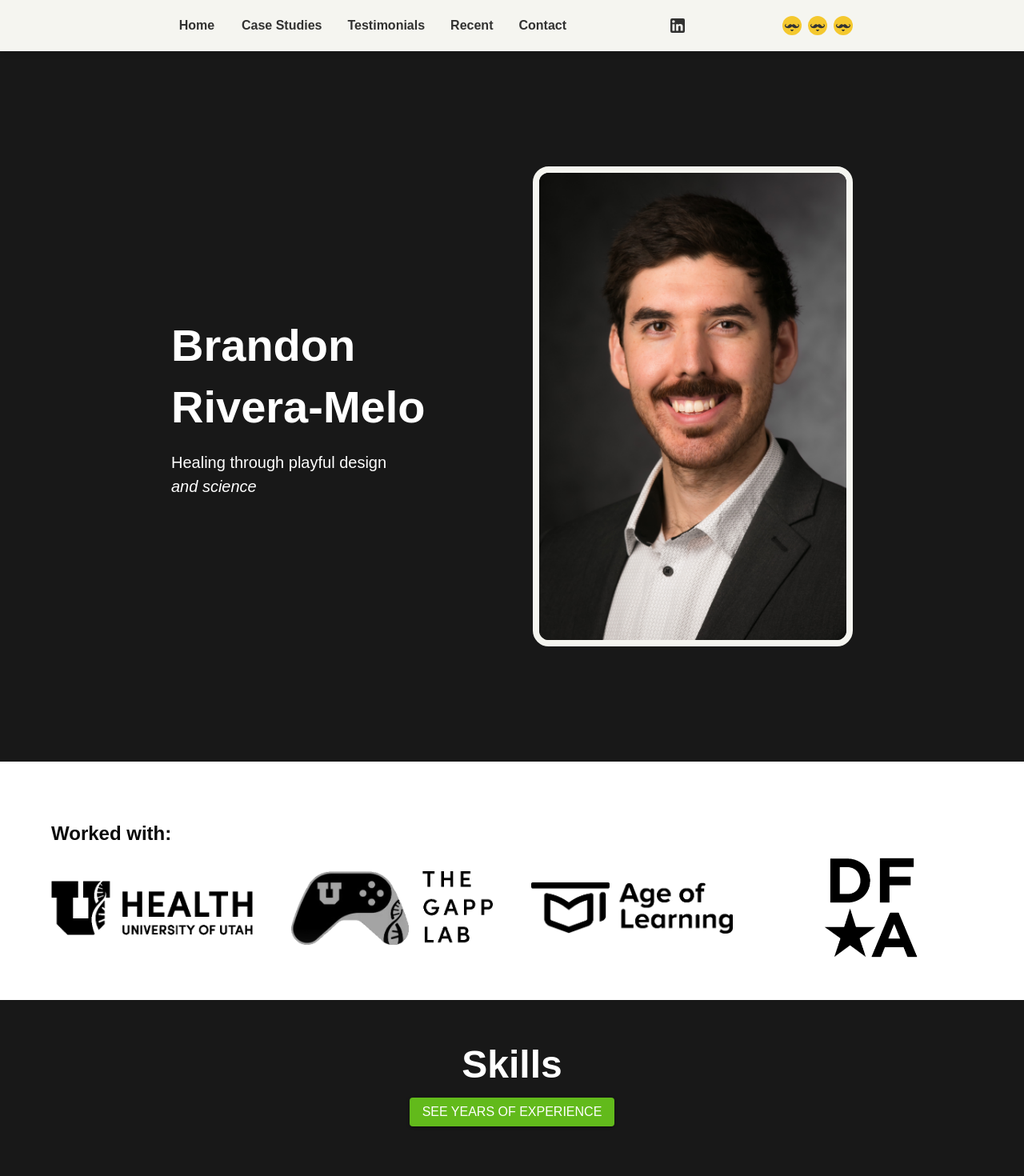
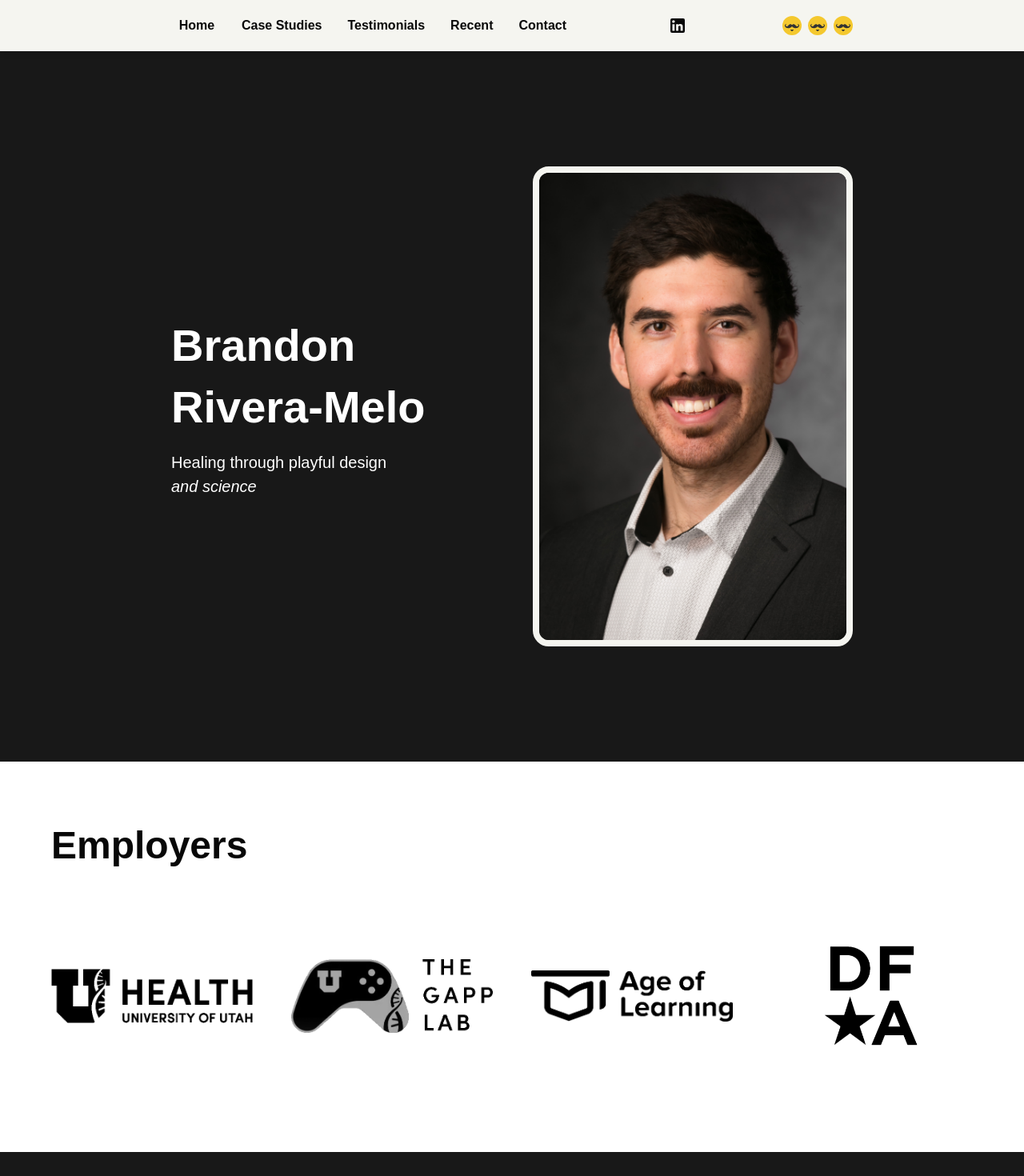
Before and after one commit to briveramelo/react-portfolio, a React (Vite) app: page / in a window 1280 px wide. Shown: the top 1470 px of the page at 80% size. Built offline with nearby package versions, Linux system fonts and the light colour scheme.

Commit message:
more theme styling testimonial card highlighting looking good

```diff
--- a/src/components/CaseStudiesSection.tsx
+++ b/src/components/CaseStudiesSection.tsx
@@ -2,26 +2,25 @@ import React from "react";
 import { Container, Typography, Box } from "@mui/material";
 import { CaseStudyCard } from "./CaseStudyCard";
 
+export function CaseStudiesSection({ backgroundColor, textColor }) {
   const caseStudies = [
     {
       title: "Tilt Tracker",
-    category: "HealthTech",
+      category: "Health Tech",
       description:
         "Tilt Tracker is like Fitbit for power wheelchairs; it’s an IoT sensor for people with spinal cord injury...",
       image: "/src/assets/projects/josh-tilt-2.jpg",
       link: "#",
-    linkText: "View case study",
       color: "#e53935", // Red background
       textColor: "#ffffff", // White text
     },
     {
       title: "ABCmouse",
-    category: "Games",
+      category: "Game Dev",
       description:
         "ABCmouse is the #1 learning app for children ages 2–8, loved by kids and parents across the world.",
       image: "/src/assets/projects/abcmouse.jpg",
       link: "#",
-    linkText: "View case study",
       color: "#1e88e5", // Blue background
       textColor: "#ffffff", // White text
     },
@@ -32,17 +31,13 @@ const caseStudies = [
         "DFA is a national network of student-led teams using human-centered design to tackle big challenges like childhood obesity.",
       image: "/src/assets/projects/FruitBuddiKid.jpg",
       link: "#",
-    linkText: "View case study",
       color: "#43a047", // Green background
       textColor: "#ffffff", // White text
     },
   ];
-
-export function CaseStudiesSection({ backgroundColor, textColor }) {
   return (
     <Box
-      component="section"
-      id="casestudies"
+      id="work"
       sx={{
         py: 10,
         backgroundColor: backgroundColor,
--- a/src/components/ContactSection.tsx
+++ b/src/components/ContactSection.tsx
@@ -4,7 +4,6 @@ import { Container, Typography, Box } from "@mui/material";
 export function ContactSection({ backgroundColor, textColor }) {
   return (
     <Box
-      component="section"
       id="contact"
       sx={{
         backgroundColor: backgroundColor,
@@ -13,6 +12,7 @@ export function ContactSection({ backgroundColor, textColor }) {
         display: "flex",
         flexDirection: "column",
         alignItems: "center",
+        mb: 41,
       }}
     >
       <Container
--- a/src/components/Footer.tsx
+++ b/src/components/Footer.tsx
@@ -3,13 +3,12 @@ import { Container, Typography, Box } from "@mui/material";
 import { BeatingHeart } from "./BeatingHeart";
 import { SteamingCoffee } from "./SteamingCoffee";
 
-export function Footer() {
+export function Footer({ backgroundColor, textColor }) {
   return (
     <Box
       component="footer"
       sx={{
-        backgroundColor: "background.default",
-        color: "text.secondary",
+        backgroundColor: backgroundColor,
         py: 4,
       }}
     >
@@ -32,19 +31,16 @@ export function Footer() {
             gap: 0,
           }}
         >
-          <Typography variant="body1" sx={{ mr: 1, color: "text.primary" }}>
+          <Typography variant="body1" sx={{ mr: 1, color: textColor }}>
             Made with
           </Typography>
           <BeatingHeart />
-          <Typography
-            variant="body1"
-            sx={{ ml: 1, mr: 2, color: "text.primary" }}
-          >
+          <Typography variant="body1" sx={{ ml: 1, mr: 2, color: textColor }}>
             and
           </Typography>
           <SteamingCoffee />
         </Box>
-        <Typography variant="body2" sx={{ color: "text.primary" }}>
+        <Typography variant="body2" sx={{ color: textColor }}>
           © {new Date().getFullYear()} Brandon Rivera-Melo
         </Typography>
       </Container>
--- a/src/components/Header.tsx
+++ b/src/components/Header.tsx
@@ -14,7 +14,7 @@ import { themeImages } from "../theme";
 export function Header() {
   const navigationLinks = [
     { href: "#brandon", label: "Home" },
-    { href: "#casestudies", label: "Case Studies" },
+    { href: "#work", label: "Case Studies" },
     { href: "#testimonials", label: "Testimonials" },
     { href: "#recent", label: "Recent" },
     { href: "#contact", label: "Contact" },
@@ -29,7 +29,7 @@ export function Header() {
       sx={{
         position: "sticky",
         top: 0,
-        background: palette.background.paper, // TODO: make dynamic
+        background: palette.background.paper,
         boxShadow: "0 4px 6px rgba(0, 0, 0, 0.1)",
         zIndex: 9999, //force top
         overflow: "hidden", // ensure proper clipping
@@ -57,7 +57,7 @@ export function Header() {
               sx={{
                 textTransform: "none",
                 fontWeight: "bold",
-                color: "rgba(0, 0, 0, 0.8)", // TODO: make dynamic
+                color: "text.paper",
                 "&:hover": { opacity: 0.8 },
               }}
             >
@@ -73,7 +73,7 @@ export function Header() {
           target="_blank"
           rel="noopener noreferrer"
           sx={{
-            color: "rgba(0, 0, 0, 0.8)", // TODO: make dynamic
+            color: "text.paper",
             "&:hover": { opacity: 0.8 },
           }}
         >
--- a/src/components/Hero.tsx
+++ b/src/components/Hero.tsx
@@ -4,7 +4,6 @@ import { Container, Typography, Box, Avatar, Grid } from "@mui/material";
 export function Hero({ backgroundColor, textColor }) {
   return (
     <Box
-      component="section"
       id="brandon"
       sx={{
         py: 10,
--- a/src/components/RecentWorkSection.tsx
+++ b/src/components/RecentWorkSection.tsx
@@ -29,7 +29,6 @@ const projects: Project[] = [
 export function RecentWorkSection({ backgroundColor, textColor }) {
   return (
     <Box
-      component="section"
       id="recent"
       sx={{
         py: 10,
--- a/src/components/SkillsSection.tsx
+++ b/src/components/SkillsSection.tsx
@@ -96,6 +96,7 @@ export function SkillsSection() {
 
   return (
     <Box
+      id="skills"
       sx={{
         p: 6,
         backgroundColor: "background.default",
--- a/src/components/TestimonialCard.tsx
+++ b/src/components/TestimonialCard.tsx
@@ -43,13 +43,18 @@ const HighlightedText: React.FC<{ text: string }> = ({ text }) => {
   return <>{parts}</>;
 };
 
-export function TestimonialCard({ data }: { data: Testimonial }) {
+export function TestimonialCard({
+  data,
+  backgroundColor,
+  textColor,
+}: {
+  data: Testimonial;
+}) {
   return (
     <Card
       sx={{
         p: 2,
-        backgroundColor: "background.paper",
-        color: "text.primary",
+        backgroundColor: backgroundColor,
         boxShadow: 3,
         borderRadius: 2,
       }}
@@ -58,9 +63,9 @@ export function TestimonialCard({ data }: { data: Testimonial }) {
         <Typography
           variant="body1"
           sx={{
-            fontStyle: "italic",
+            // fontStyle: "italic",
             mb: 3,
-            color: "text.secondary",
+            color: textColor,
           }}
         >
           <HighlightedText text={data.quote} />
@@ -77,11 +82,11 @@ export function TestimonialCard({ data }: { data: Testimonial }) {
           <Box>
             <Typography
               variant="h5"
-              sx={{ fontWeight: "bold", color: "text.secondary" }}
+              sx={{ fontWeight: "bold", color: textColor }}
             >
               {data.name}
             </Typography>
-            <Typography variant="h6" sx={{ color: "text.secondary" }}>
+            <Typography variant="h6" sx={{ color: textColor }}>
               {data.title}
             </Typography>
             <Typography variant="h7" sx={{ color: "text.disabled" }}>
--- a/src/components/TestimonialsSection.tsx
+++ b/src/components/TestimonialsSection.tsx
@@ -11,7 +11,7 @@ interface Testimonial {
   photo: string;
 }
 
-export function TestimonialsSection() {
+export function TestimonialsSection({ backgroundColor, textColor }) {
   const testimonialsData: Testimonial[] = [
     {
       quote: `<h>Brandon is hard-working, motivated, and passionate about the projects he works on.</h> I had the pleasure of working with Brandon on a project, because of his expertise, commitment, and work ethic we were able to create a high quality and engaging game in under three weeks. I am confident that Brandon will be an asset to any team he works on. <h>I give him my highest recommendation without reservation.</h>`,
@@ -44,12 +44,10 @@ export function TestimonialsSection() {
   ];
   return (
     <Box
-      component="section"
       id="testimonials"
       sx={{
         py: 10,
-        backgroundColor: "background.default",
-        color: "text.secondary",
+        backgroundColor: backgroundColor,
       }}
     >
       <Container maxWidth="lg">
@@ -57,7 +55,7 @@ export function TestimonialsSection() {
           <Typography
             variant="h1"
             gutterBottom
-            sx={{ fontWeight: "bold", color: "text.primary" }}
+            sx={{ fontWeight: "bold", color: textColor }}
           >
             <a
               href="https://www.linkedin.com/in/briveramelo/details/recommendations/?detailScreenTabIndex=0"
@@ -69,7 +67,7 @@ export function TestimonialsSection() {
               <OpenInNew sx={{ fontSize: "1.5rem", verticalAlign: "top" }} />
             </a>
           </Typography>
-          <Typography variant="body1" sx={{ color: "text.primary" }}>
+          <Typography variant="body1" sx={{ color: textColor }}>
             I care about the quality of my work and the teams I support,
             <br />
             but you should hear it from them.
@@ -79,7 +77,11 @@ export function TestimonialsSection() {
         <Grid container spacing={4}>
           {testimonialsData.map((testimonial) => (
             <Grid item xs={12} md={6} key={testimonial.name}>
-              <TestimonialCard data={testimonial} />
+              <TestimonialCard
+                data={testimonial}
+                backgroundColor="background.paper"
+                textColor="text.paper"
+              />
             </Grid>
           ))}
         </Grid>
--- a/src/components/WorkedWith.tsx
+++ b/src/components/WorkedWith.tsx
@@ -1,7 +1,7 @@
 import { Box, Container, Grid, Typography } from "@mui/material";
 import React from "react";
 
-export function WorkedWith({ backgroundColor, textColor }) {
+export function WorkedWith({ backgroundColor, textColor, useDarkImages }) {
   const companies = [
     {
       whiteSrc: "/src/assets/orgs/uhealth-w.png",
@@ -26,12 +26,11 @@ export function WorkedWith({ backgroundColor, textColor }) {
   ];
   return (
     <Box
-      component="section"
-      id="brandon"
       sx={{
         py: 5,
         backgroundColor: backgroundColor,
         color: textColor,
+        pb: 15,
       }}
     >
       <Container
@@ -42,16 +41,22 @@ export function WorkedWith({ backgroundColor, textColor }) {
         maxWidth="lg"
       >
         <Typography
-          variant="h4"
+          variant="h1"
           sx={{
             color: textColor,
             mt: 4,
           }}
         >
-          Worked with:
+          Employers
         </Typography>
 
-        <Grid container spacing={6} justifyContent="center" alignItems="center">
+        <Grid
+          container
+          spacing={6}
+          justifyContent="center"
+          alignItems="center"
+          pt={10}
+        >
           {companies.map((company, index) => (
             <Grid item xs={12} sm={6} md={3} key={index}>
               <Box
@@ -85,8 +90,9 @@ export function WorkedWith({ backgroundColor, textColor }) {
                     objectFit: "contain",
                     transition: "opacity 1s ease",
                     opacity: 1, // default visible
-                    filter: "grayscale(1) invert(1)",
-                    // filter: 'grayscale(1)',
+                    filter: useDarkImages
+                      ? "grayscale(1) invert(1)"
+                      : "grayscale(1)",
                   }}
                 />
 
--- a/src/pages/Home.tsx
+++ b/src/pages/Home.tsx
@@ -8,8 +8,11 @@ import { RecentWorkSection } from "../components/RecentWorkSection";
 import { ContactSection } from "../components/ContactSection";
 import { Footer } from "../components/Footer";
 import { WorkedWith } from "../components/WorkedWith";
+import { useTheme } from "@mui/material";
 
 export function HomePage() {
+  const theme = useTheme();
+  const themeName = theme.palette.type;
   return (
     <>
       <Header />
@@ -17,6 +20,7 @@ export function HomePage() {
       <WorkedWith
         backgroundColor={"background.contrast"}
         textColor={"text.secondary"}
+        useDarkImages={themeName !== "dark"}
       />
       <SkillsSection
         backgroundColor={"background.default"}
@@ -39,8 +43,8 @@ export function HomePage() {
         textColor={"text.primary"}
       />
       <Footer
-        backgroundColor={"background.contrast"}
-        textColor={"text.secondary"}
+        backgroundColor={"background.default"}
+        textColor={"text.primary"}
       />
     </>
   );
--- a/src/theme.tsx
+++ b/src/theme.tsx
@@ -8,8 +8,8 @@ const typography = {
   h4: { fontSize: "1.5rem", lineHeight: "1.5", fontWeight: 600 },
   h5: { fontSize: "1.25rem", lineHeight: "1.5", fontWeight: 600 },
   h6: { fontSize: "1.1rem", lineHeight: "1.5", fontWeight: 500 },
-  body1: { fontSize: "1rem", lineHeight: "1.5", fontWeight: 400 },
-  body2: { fontSize: "0.75rem", lineHeight: "1.5", fontWeight: 400 },
+  body1: { fontSize: "1rem", lineHeight: "1.5", fontWeight: 500 },
+  body2: { fontSize: "0.75rem", lineHeight: "1.5", fontWeight: 500 },
   button: { fontSize: "1rem", lineHeight: "1.5", fontWeight: 500 },
 };
 const skills = {
@@ -21,6 +21,18 @@ const skills = {
 const house = createTheme({
   palette: {
     type: "house",
+    background: {
+      default: "rgb(24, 24, 24)",
+      contrast: "rgb(255, 255, 255)",
+      paper: "rgb(245, 245, 240)",
+      fillbar: "rgb(224, 224, 224)",
+    },
+    text: {
+      primary: "rgb(255, 255, 255)",
+      secondary: "rgb(8, 8, 8)",
+      highlighting: "rgb(173, 216, 230)",
+      paper: "rgb(8, 8, 8)",
+    },
     primary: {
       main: "rgb(98, 186, 27)",
       light: "rgb(156, 226, 156)",
@@ -32,18 +44,6 @@ const house = createTheme({
       light: "rgb(240, 101, 149)",
       dark: "rgb(214, 51, 108)",
       contrastText: "rgb(255, 255, 255)",
-    },
-    background: {
-      default: "rgb(24, 24, 24)",
-      paper: "rgb(245, 245, 240)",
-      contrast: "rgb(255, 255, 255)",
-      header: "rgb(84, 84, 84)",
-      fillbar: "rgb(224, 224, 224)",
-    },
-    text: {
-      primary: "rgb(255, 255, 255)",
-      secondary: "rgb(8, 8, 8)",
-      highlighting: "lightblue",
     },
     hyperlink: {
       primary: "rgb(98, 186, 27)",
@@ -58,6 +58,18 @@ const dark = createTheme({
   palette: {
     mode: "dark",
     type: "dark",
+    background: {
+      default: "rgb(24, 24, 24)",
+      contrast: "rgb(0,19,56)",
+      paper: "rgb(48, 48, 48)",
+      fillbar: "rgb(224, 224, 224)",
+    },
+    text: {
+      primary: "rgb(255, 255, 255)",
+      secondary: "rgb(236,236,236)",
+      highlighting: "rgb(30, 136, 229, .75)",
+      paper: "rgb(248,248,248)",
+    },
     primary: {
       main: "rgb(98, 186, 27)",
       light: "rgb(156, 226, 156)",
@@ -69,17 +81,6 @@ const dark = createTheme({
       light: "rgb(240, 101, 149)",
       dark: "rgb(214, 51, 108)",
       contrastText: "rgb(255, 255, 255)",
-    },
-    background: {
-      default: "rgb(24, 24, 24)",
-      paper: "rgb(48, 48, 48)",
-      contrast: "rgb(0,29,84)",
-      fillbar: "rgb(224, 224, 224)",
-    },
-    text: {
-      primary: "rgb(255, 255, 255)",
-      secondary: "rgb(236,236,236)",
-      highlighting: "lightblue",
     },
     hyperlink: {
       primary: "rgb(98, 186, 27)",
@@ -93,6 +94,18 @@ const light = createTheme({
   palette: {
     mode: "light",
     type: "light",
+    background: {
+      default: "rgb(255, 255, 255)",
+      paper: "rgb(245, 245, 240)",
+      contrast: "rgb(245, 245, 240)",
+      fillbar: "rgb(224, 224, 224)",
+    },
+    text: {
+      primary: "rgb(8, 8, 8)",
+      secondary: "rgb(8, 8, 8)",
+      highlighting: "rgb(173, 216, 230)",
+      paper: "rgb(8, 8, 8)",
+    },
     primary: {
       main: "rgb(98, 186, 27)",
       light: "rgb(156, 226, 156)",
@@ -104,17 +117,6 @@ const light = createTheme({
       light: "rgb(240, 101, 149)",
       dark: "rgb(214, 51, 108)",
       contrastText: "rgb(255, 255, 255)",
-    },
-    background: {
-      default: "rgb(255, 255, 255)",
-      paper: "rgb(245, 245, 240)",
-      contrast: "rgb(24, 24, 24)",
-      fillbar: "rgb(224, 224, 224)",
-    },
-    text: {
-      primary: "rgb(8, 8, 8)",
-      secondary: "rgb(255, 255, 255)",
-      highlighting: "lightblue",
     },
     hyperlink: {
       primary: "rgb(18,126,215)",
```
Lines whose indentation alone changed are shown as unchanged.
